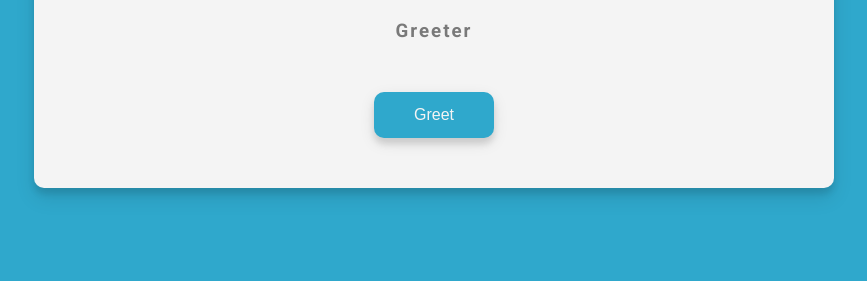
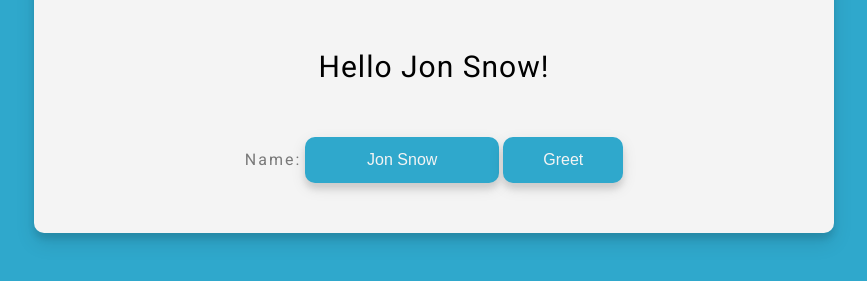
Before and after one commit to krake747/web-exploration, a website built with webpack: page app/src/index.html in a window 1280 px wide. Both pictures are taken after a click on the button "Greet". Shown: the part 383-664 px from the top of the page, without its empty margins (206-1073 px from the left). Built offline with nearby package versions, Linux system fonts and the light colour scheme.

Commit message:
feat(greeter): Add greeting service

```diff
--- a/app/src/index.html
+++ b/app/src/index.html
@@ -11,10 +11,12 @@
 
 <body>
     <div class="container">
-        <img id="greetingImg" alt="Greeting Logo">
+        <img id="greeting-img" alt="Greeting Logo">
         <h3>Greeter</h3>
-        <div id="greeting-id" class="greeting"></div>
-        <button id="greet-btn" class="btn">Greet</button>
+        <div id="greeting" class="greeting"></div>
+        <label for="name" class="label">Name:</label>
+        <input type="text" id="name" name="name" class="input" size="10" value="Jon Snow" />
+        <button id="greeting-btn" class="btn">Greet</button>
     </div>
 </body>
 
--- a/app/src/index.ts
+++ b/app/src/index.ts
@@ -1,8 +1,12 @@
 import { greeter } from "./greeter";
 import "./styles/main.scss";
 
-const greetingImg = document.getElementById("greetingImg") as HTMLImageElement;
+const greetingImg = document.getElementById("greeting-img") as HTMLImageElement;
 greetingImg.src = require("./assets/greeting.svg") as string;
 
-const user = "TypeScript Developer";
-console.log(greeter(user));
+const greetingBtn = document.getElementById("greeting-btn") as HTMLButtonElement;
+greetingBtn.addEventListener("click", () => {
+    const nameInput = document.getElementById("name") as HTMLInputElement;
+    const greetingDiv = document.getElementById("greeting") as HTMLDivElement;
+    greetingDiv.innerHTML = greeter(nameInput.value);
+});
--- a/app/src/styles/main.scss
+++ b/app/src/styles/main.scss
@@ -68,3 +68,21 @@ img {
         outline: 0;
     }
 }
+
+.label {
+    margin: 0;
+    opacity: 0.5;
+    letter-spacing: 2px;
+}
+
+.input {
+    background-color: $primary-color;
+    color: $secondary-color;
+    text-align: center;
+    border: 0;
+    border-radius: 10px;
+    box-shadow: 0 5px 15px rgba(0, 0, 0, 0.1), 0 6px 6px rgba(0, 0, 0, 0.1);
+    padding: 14px 40px;
+    font-size: 16px;
+    cursor: pointer;
+}
```
